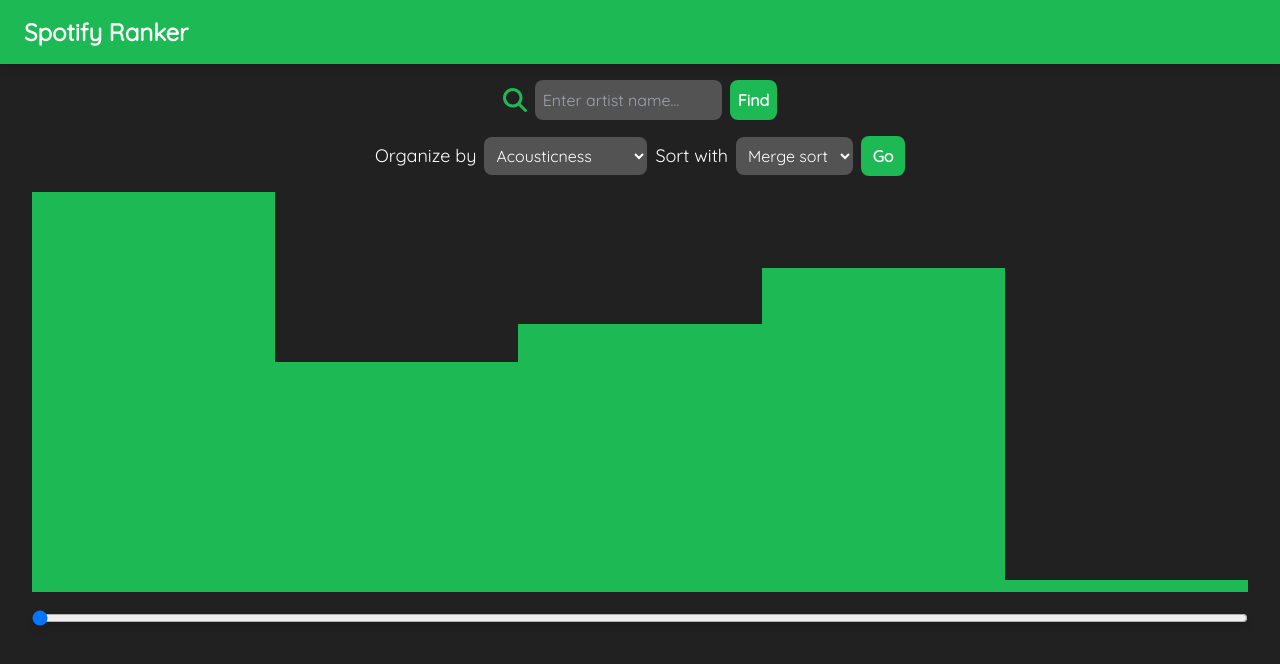
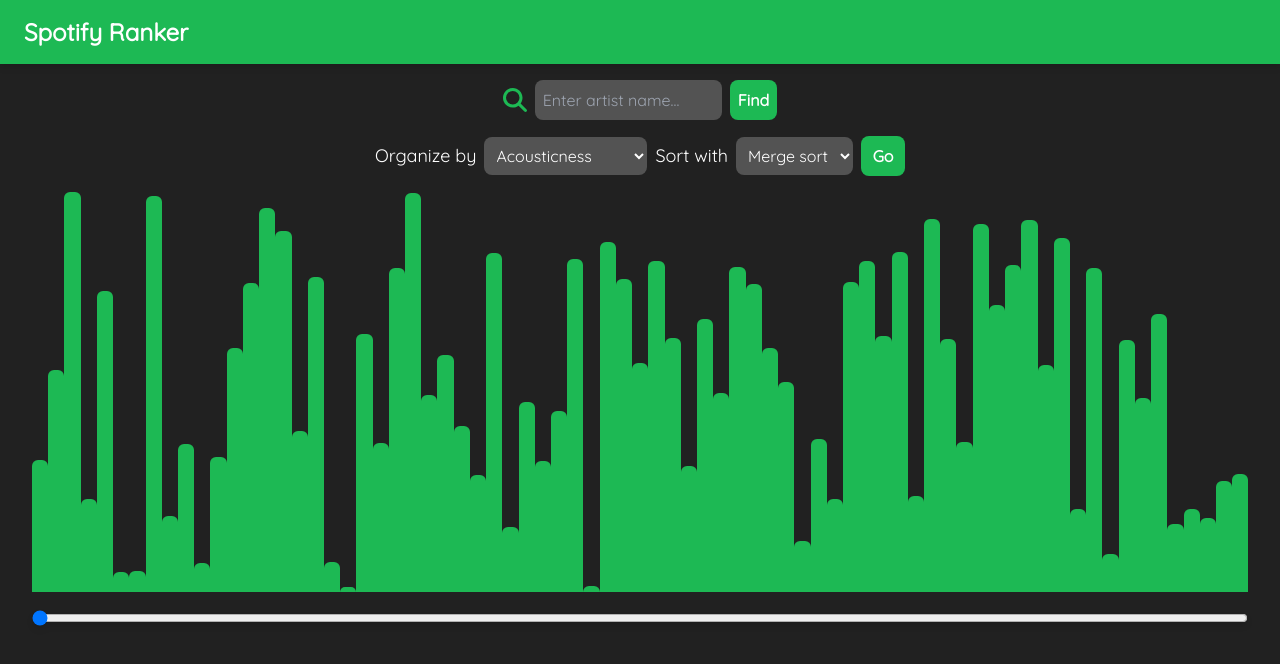
Before and after one commit to labyrinthcritic/spotify-ranker, a React (Vite) app in the folder app/: page / in a window 1280 px wide. Shown: the top 664 px of the page. Built offline with nearby package versions, Linux system fonts and the light colour scheme.

Commit message:
rounded some corners, made slider thumb more dynamic

```diff
--- a/app/src/App.tsx
+++ b/app/src/App.tsx
@@ -40,8 +40,8 @@ export default function App() {
         </div>
 
         <OrganizeBy organizeSettings={{}}/>
-        <Chart items={Array.from({length: 5}, () => Math.random() * 8)}/>
-        <Slider count={5}/>
+        <Chart items={Array.from({length: 75}, () => Math.random() * 8)}/>
+        <Slider count={75}/>
       </div>
     </div>
   )
--- a/app/src/comp/Chart.tsx
+++ b/app/src/comp/Chart.tsx
@@ -1,17 +1,17 @@
 type Props = {
-  items: Array<number>
+  items: number[],
 }
 
 export default function Chart(props: Props) {
-  const items = props.items;
+  const items = props.items
 
-  const itemsMax = Math.max(...items);
-  const maxHeight = 400;
+  const itemsMax: number = Math.max(...items)
+  const maxHeight: number = 400
 
   return (
     <div className="flex flex-row items-end w-full px-8">
       {items.map(item => (
-        <div className="flex-1 w-5 bg-spotify-green" style={{ height: (item / itemsMax) * maxHeight }}>
+        <div className="flex-1 w-5 rounded-t-md bg-spotify-green" style={{ height: (item / itemsMax) * maxHeight }}>
         </div>
       ))}
     </div>
--- a/app/src/comp/OrganizeBy.tsx
+++ b/app/src/comp/OrganizeBy.tsx
@@ -1,4 +1,4 @@
-import { useState } from "react";
+import { useState } from "react"
 
 type Props = {
   organizeSettings: OrganizeSettings,
@@ -9,8 +9,8 @@ type OrganizeSettings = {
 }
 
 export default function OrganizeBy(props: Props) {
-  const [selectedFeature, setSelectedFeature] = useState<string>();
-  const [selectedAlgorithm, setSelectedAlgorithm] = useState<string>();
+  const [selectedFeature, setSelectedFeature] = useState<string>()
+  const [selectedAlgorithm, setSelectedAlgorithm] = useState<string>()
 
   const onGo = () => {
 
--- a/app/src/comp/Slider.css
+++ b/app/src/comp/Slider.css
@@ -1,6 +1,14 @@
 input::-webkit-slider-thumb, input::-moz-range-thumb {
-  height: 100%;
+  height: 125%;
+
   background-color: #1DB954;
   border: none;
-  border-radius: 0;
+  border-radius: 0.375rem;
+  cursor: pointer;
+
+  transition: height 0.1s;
 }
+
+input::-moz-range-thumb:hover {
+  height: 150%;
+}
--- a/app/src/comp/Slider.tsx
+++ b/app/src/comp/Slider.tsx
@@ -7,9 +7,9 @@ type Props = {
 }
 
 export default function Slider(props: Props) {
-  const [value, setValue] = useState<number>(0);
+  const [value, setValue] = useState<number>(0)
 
-  const barWidth = Math.floor(100 / props.count).toString() + '%'
+  const barWidth = (100 / props.count).toString() + '%'
 
   return (
     <div className="w-full px-8">
```
